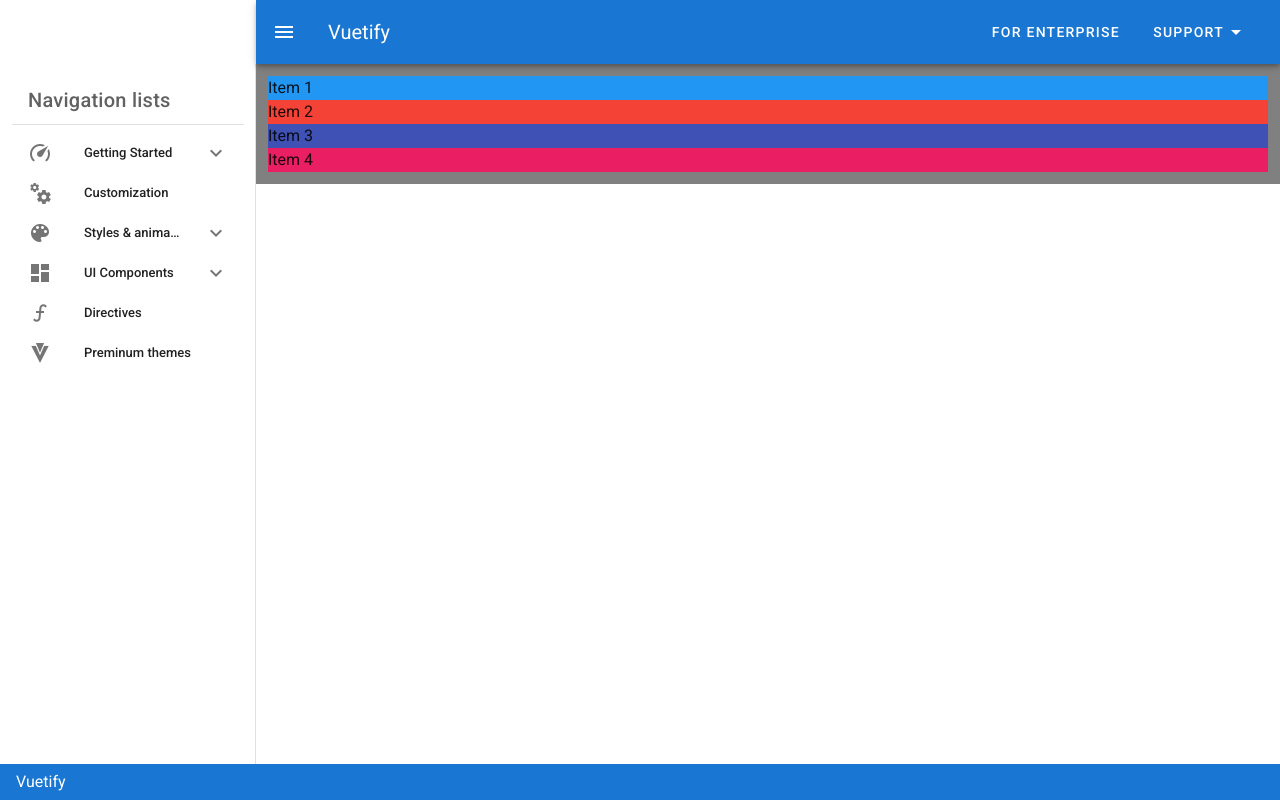
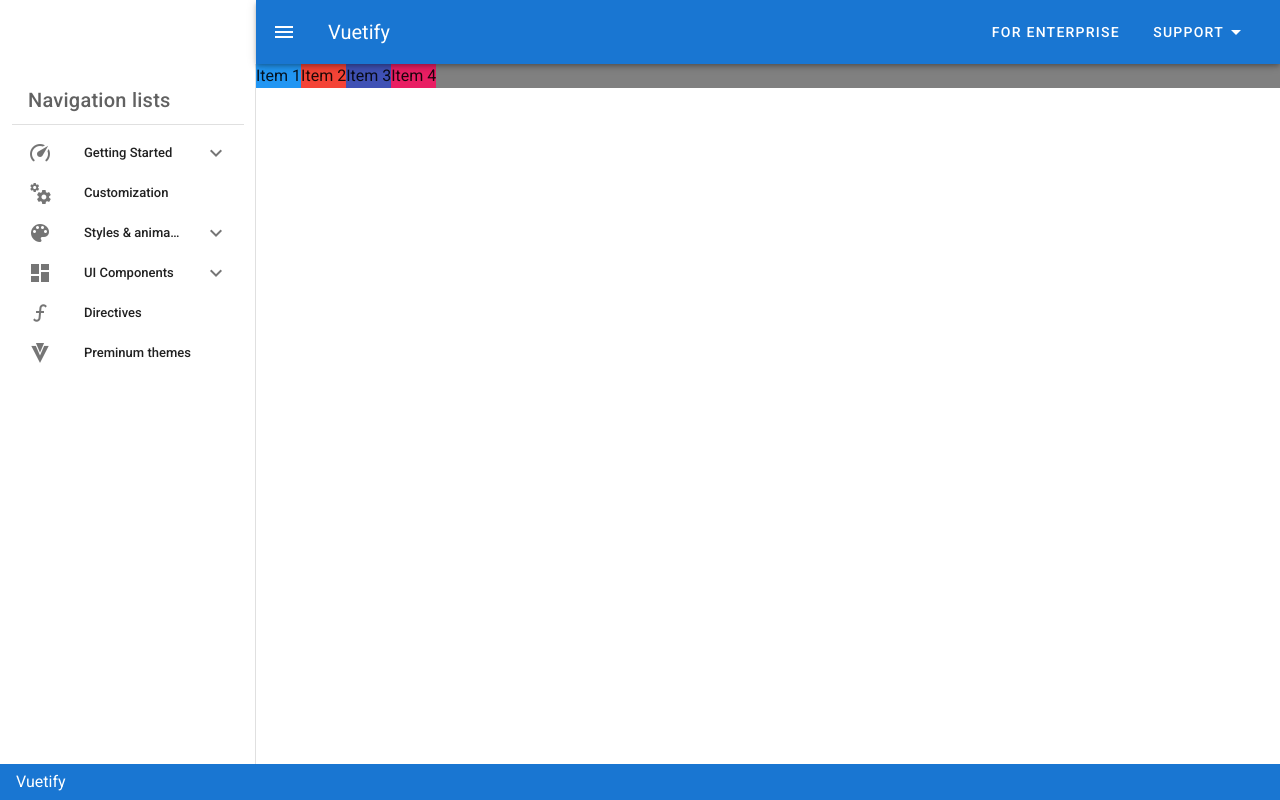
Before and after one commit to omatsu0/vuetify, a Vue app: page /github-issue-board in a window 1280 px wide. Built offline with nearby package versions, Linux system fonts and the light colour scheme.

Commit message:
contaier(親)にdisplay:flexを指定すると中のblock要素は横並び

```diff
--- a/src/views/github-issue-board.vue
+++ b/src/views/github-issue-board.vue
@@ -1,5 +1,5 @@
 <template>
-  <div class="container gray">
+  <div class="gray">
     <div class="item blue">Item 1</div>
     <div class="item red">Item 2</div>
     <div class="item indigo">Item 3</div>
@@ -10,6 +10,7 @@
 <style>
 .gray{
   background-color: gray;
+  display: flex;
 }
 .blue{
   background-color: blue;
```
